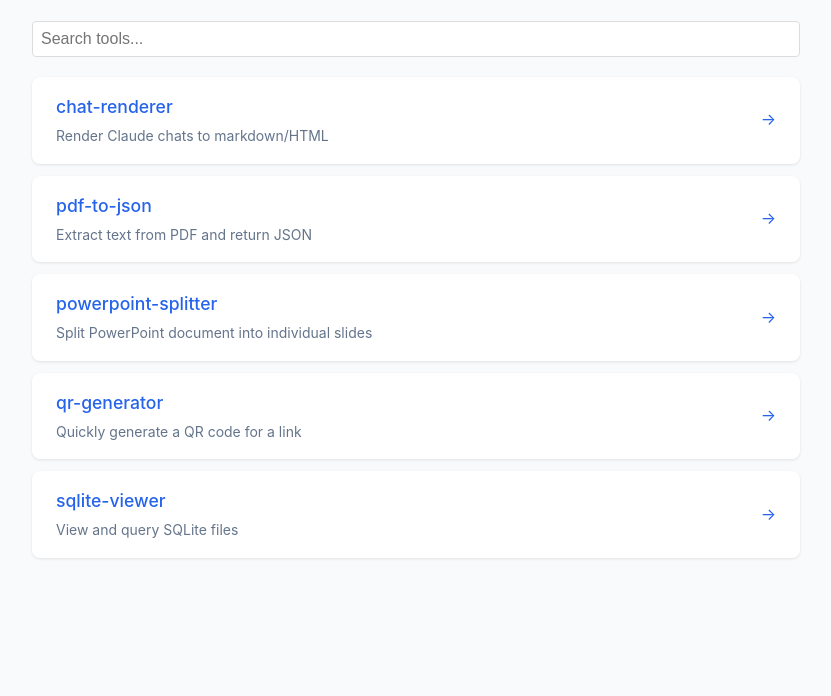
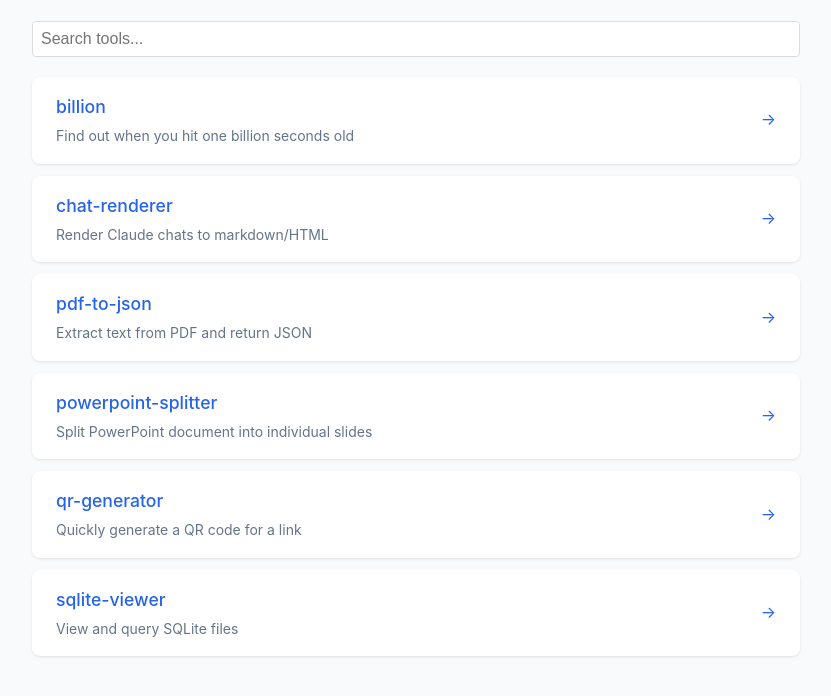
Before and after one commit to houstonkemp/tools, a plain HTML site: page index.html in a window 1280 px wide. Shown: the part 70-766 px from the top of the page, without its empty margins (224-1055 px from the left). Drawn offline with Linux system fonts and the light colour scheme.

Commit message:
Add new tools to the tools list in index.html

```diff
--- a/index.html
+++ b/index.html
@@ -29,6 +29,7 @@
 <input type="text" id="searchInput" placeholder="Search tools..." aria-label="Search tools">
 </div>
 <ul id="toolsList">
+<li><a href="billion.html"><span class="tool-name">billion</span><span class="tool-description">Find out when you hit one billion seconds old</span></a></li>
 <li><a href="chat-renderer.html"><span class="tool-name">chat-renderer</span><span class="tool-description">Render Claude chats to markdown/HTML</span></a></li>
 <li><a href="pdf-to-json.html"><span class="tool-name">pdf-to-json</span><span class="tool-description">Extract text from PDF and return JSON</span></a></li>
 <li><a href="powerpoint-splitter.html"><span class="tool-name">powerpoint-splitter</span><span class="tool-description">Split PowerPoint document into individual slides</span></a></li>
```
